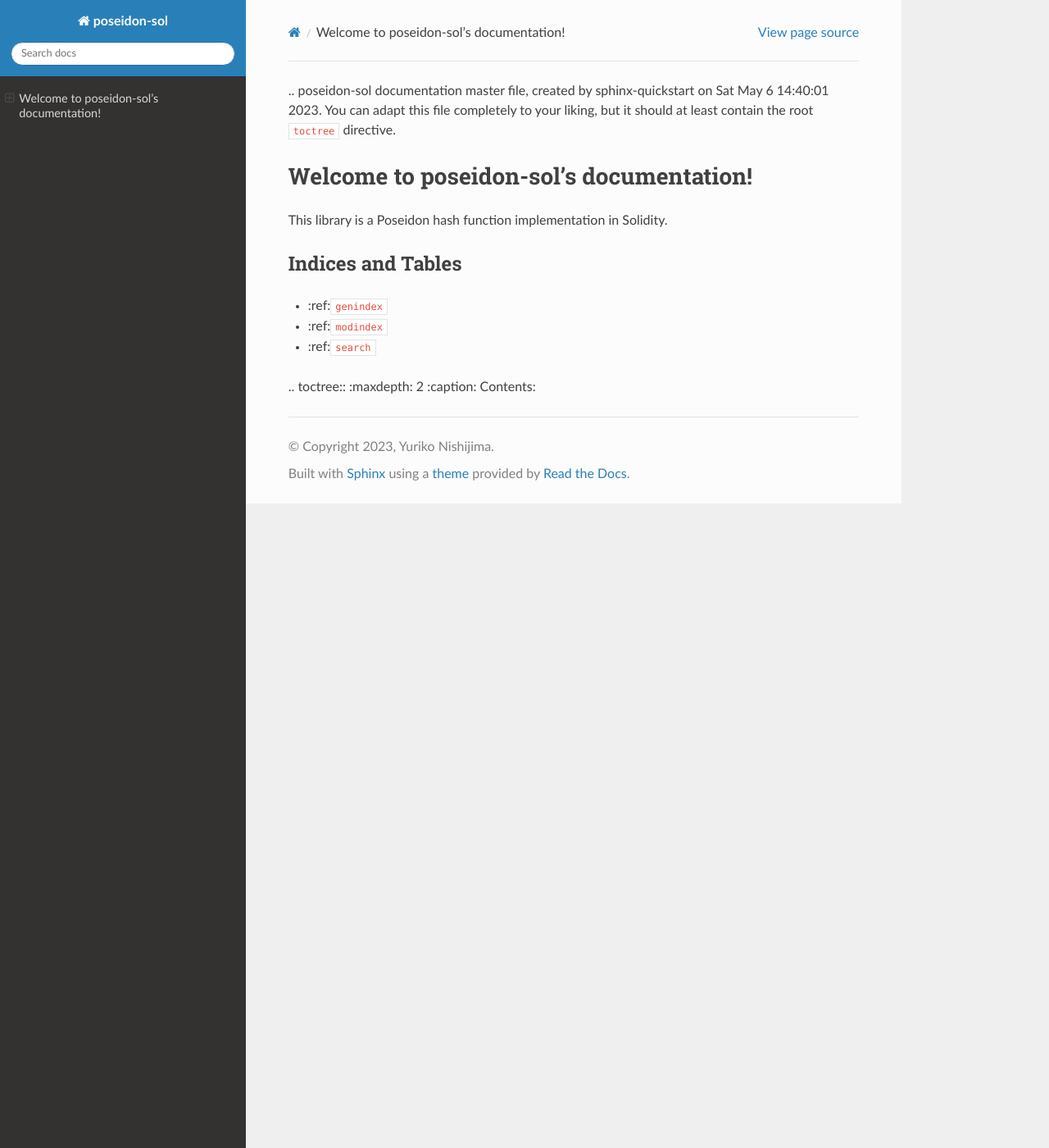
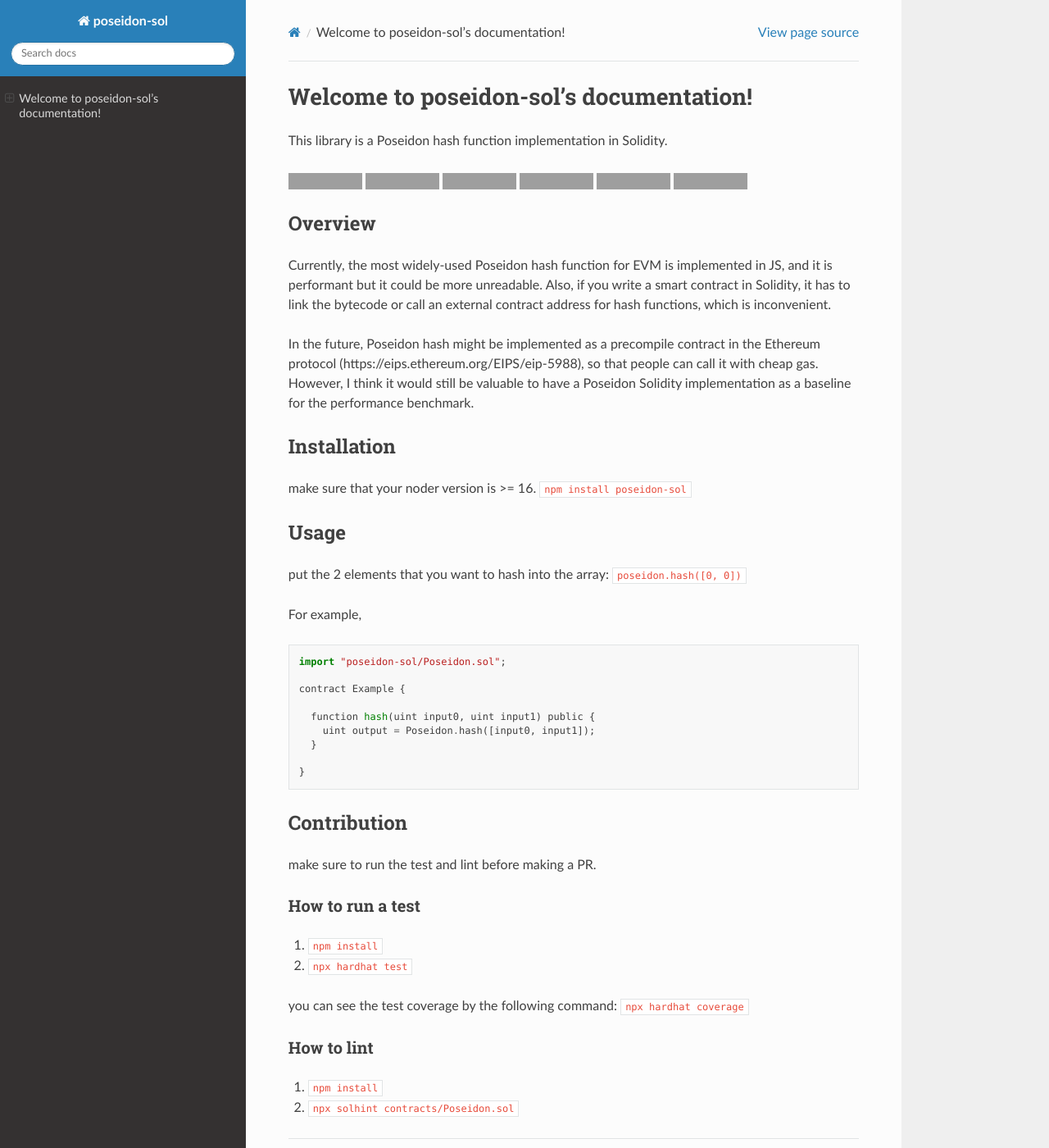
Before and after one commit to yuriko627/poseidon-sol, a Sphinx documentation site: the page built from docs/index.md, in a window 1280 px wide and 1400 px high. Shown: the whole window at 82% size. Built offline with Sphinx 7.4.7 and the Read the Docs theme 2.0.0, drawn with Linux system fonts in a browser that asks for light colours; grey boxes are pictures that could not be loaded.

````diff
--- a/docs/index.md
+++ b/docs/index.md
@@ -1,18 +1,51 @@
-.. poseidon-sol documentation master file, created by
-   sphinx-quickstart on Sat May  6 14:40:01 2023.
-   You can adapt this file completely to your liking, but it should at least
-   contain the root `toctree` directive.
-
 # Welcome to poseidon-sol's documentation!
 This library is a Poseidon hash function implementation in Solidity.
 
+![](https://img.shields.io/hexpm/l/plug?color=green)
+![GitHub issues](https://img.shields.io/github/issues/yuriko627/poseidon-sol)
+[![Build Status](https://github.com/yuriko627/poseidon-sol/workflows/Build%20Status/badge.svg?branch=main)](https://github.com/yuriko627/poseidon-sol/actions?query=workflow%3A%22Build+Status%2)
+[![codecov](https://codecov.io/gh/yuriko627/poseidon-sol/branch/main/graph/badge.svg)](https://codecov.io/gh/yuriko627/poseidon-sol)
+[![npm](https://img.shields.io/npm/v/poseidon-sol)](https://www.npmjs.com/package/poseidon-sol)
+[![Documentation Status](https://readthedocs.org/projects/poseidon-sol/badge/?version=latest)](https://poseidon-sol.readthedocs.io/en/latest/?badge=latest)
 
-## Indices and Tables
 
-- :ref:`genindex`
-- :ref:`modindex`
-- :ref:`search`
+## Overview
 
-.. toctree::
-   :maxdepth: 2
-   :caption: Contents:
+Currently, the most widely-used Poseidon hash function for EVM is implemented in JS, and it is performant but it could be more unreadable. Also, if you write a smart contract in Solidity, it has to link the bytecode or call an external contract address for hash functions, which is inconvenient.
+
+In the future, Poseidon hash might be implemented as a precompile contract in the Ethereum protocol (https://eips.ethereum.org/EIPS/eip-5988), so that people can call it with cheap gas. However, I think it would still be valuable to have a Poseidon Solidity implementation as a baseline for the performance benchmark.
+
+## Installation
+make sure that your noder version is >= 16.
+`npm install poseidon-sol`
+
+## Usage
+put the 2 elements that you want to hash into the array:
+`poseidon.hash([0, 0])`
+
+For example,
+```
+import "poseidon-sol/Poseidon.sol";
+
+contract Example {
+
+  function hash(uint input0, uint input1) public {
+    uint output = Poseidon.hash([input0, input1]);
+  }
+
+}
+```
+
+## Contribution
+make sure to run the test and lint before making a PR.
+
+### How to run a test
+1. `npm install`
+2. `npx hardhat test`
+
+you can see the test coverage by the following command:
+`npx hardhat coverage`
+
+### How to lint
+1. `npm install`
+2. `npx solhint contracts/Poseidon.sol`
````
Also changed, not shown: README.md (+22 -9 lines).
